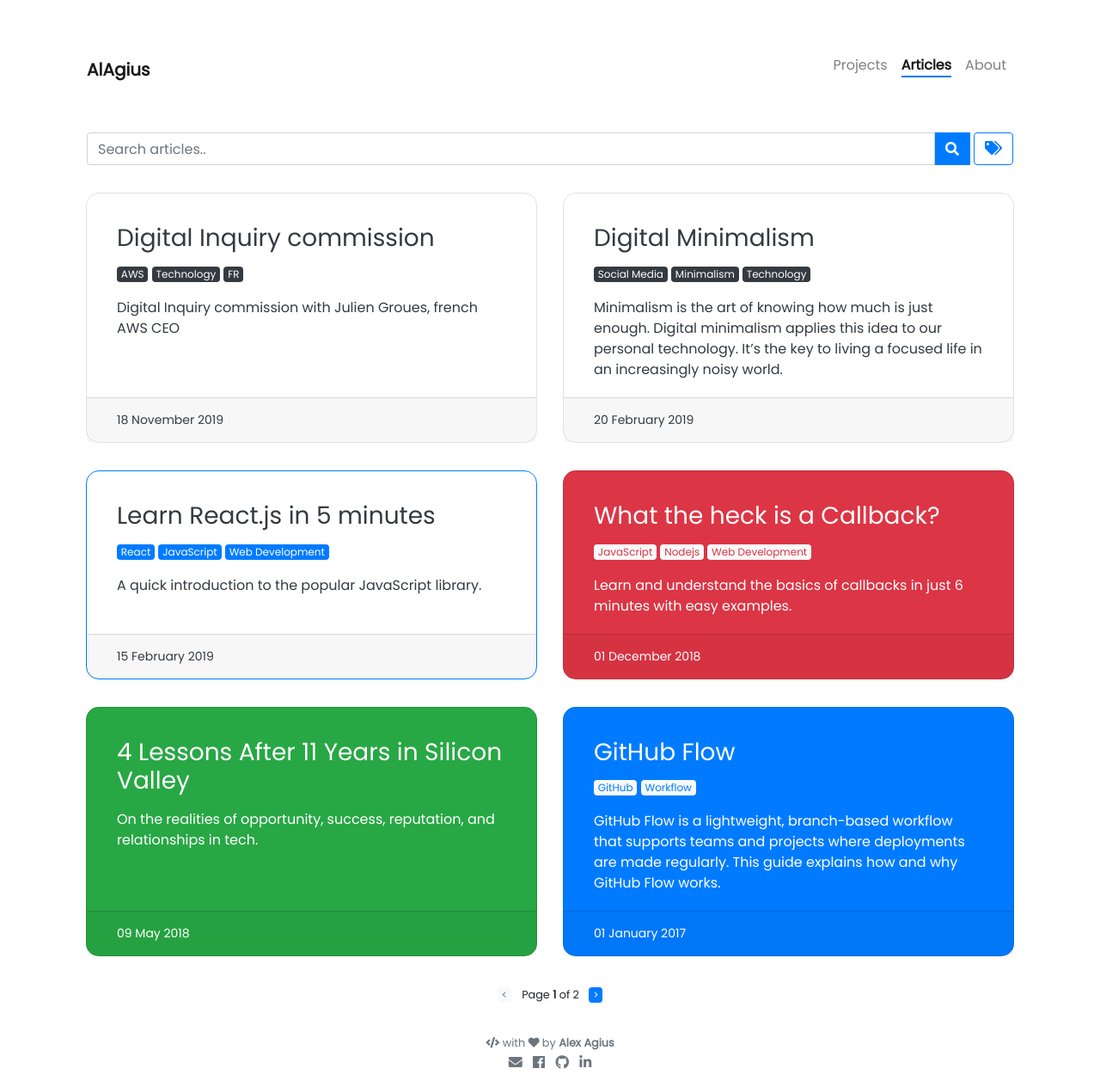
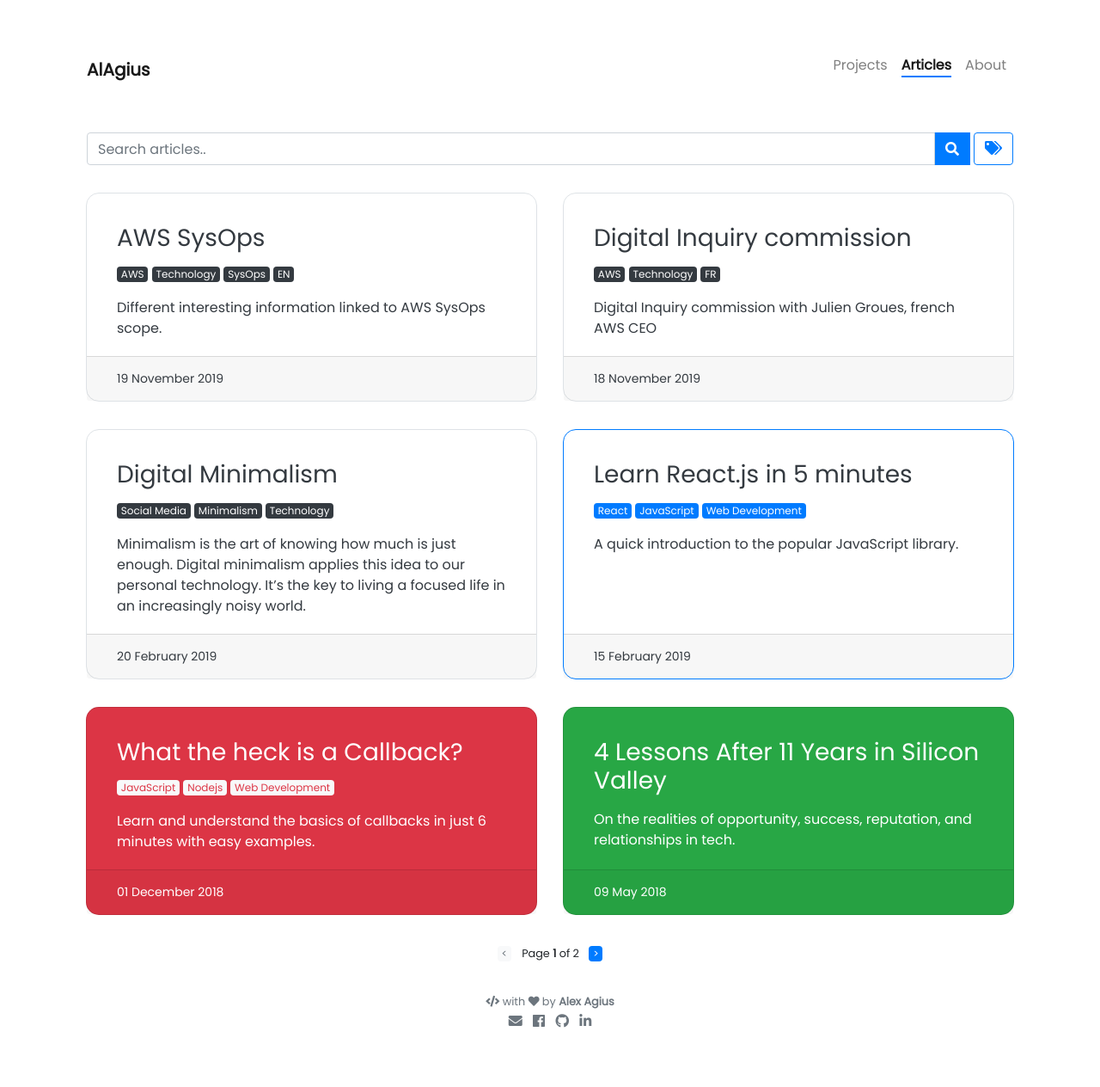
Before and after one commit to agiusalexandre/jekyll, a Jekyll site: the page built from articles/index.html, in a window 1280 px wide. Shown: the whole page at 86% size. Built offline with Jekyll 4.4.1, drawn with Linux system fonts in a browser that asks for light colours; nearby versions of some CDN libraries; the list of posts is cut into pages by our own code; comment, search, counter and statistics services are not loaded; after the commit the page ends 1216 px from its top, so only the background shows below that.

Commit message:
AWS SysOps Article

```diff
--- a/_posts/TBD2018-11-19-awsDevopsDay1.markdown
+++ b/_posts/2019-11-19-awsSysOps.markdown
@@ -1,9 +1,9 @@
 ---
-layout: post
-title: "Formation AWS SysOps Day 1"
-subtitle: "Formation AWS SysOps Day 1"
-date: 2019-11-19 09:45:13 -0400
-background: '/img/posts/01.jpg'
+title: AWS SysOps
+tags: [AWS, Technology, SysOps, EN]
+style:
+color:
+description: Different interesting information linked to AWS SysOps scope.
 ---
 
 # Interested links
@@ -15,6 +15,15 @@ background: '/img/posts/01.jpg'
  - Permet de Ping les régions AWS
  3. [https://aws.amazon.com/architecture/icons/](https://aws.amazon.com/architecture/icons/)
  -  Banque d'icon utilisable pour mettre en places des architectures sur AWS
+
+ 4.  [AWS Security fundamentals](https://aws.amazon.com/training/course-descriptions/security-fundamentals/)
+
+ 5. [Simply monthly calculator](https://calculator.s3.amazonaws.com/index.html)
+
+ 6. Taurus load testing
+
+ 7.  [AWS answers](https://aws.amazon.com/answers/)
+
 
 # Interested informations
 
@@ -30,7 +39,6 @@ Gameloft live session au AWS SUMMIT Paris 2019
 
 <iframe width="560" height="315" src="https://www.youtube.com/embed/oEdv3nqabD0" frameborder="0" allow="accelerometer; autoplay; encrypted-media; gyroscope; picture-in-picture" allowfullscreen></iframe>
 
-
 # CAF
 
 Train often train early & keep training
```
Also changed, not shown: _posts/TBD2018-11-20-awsDevopsDay2.markdown (deleted, +0 -39 lines).
